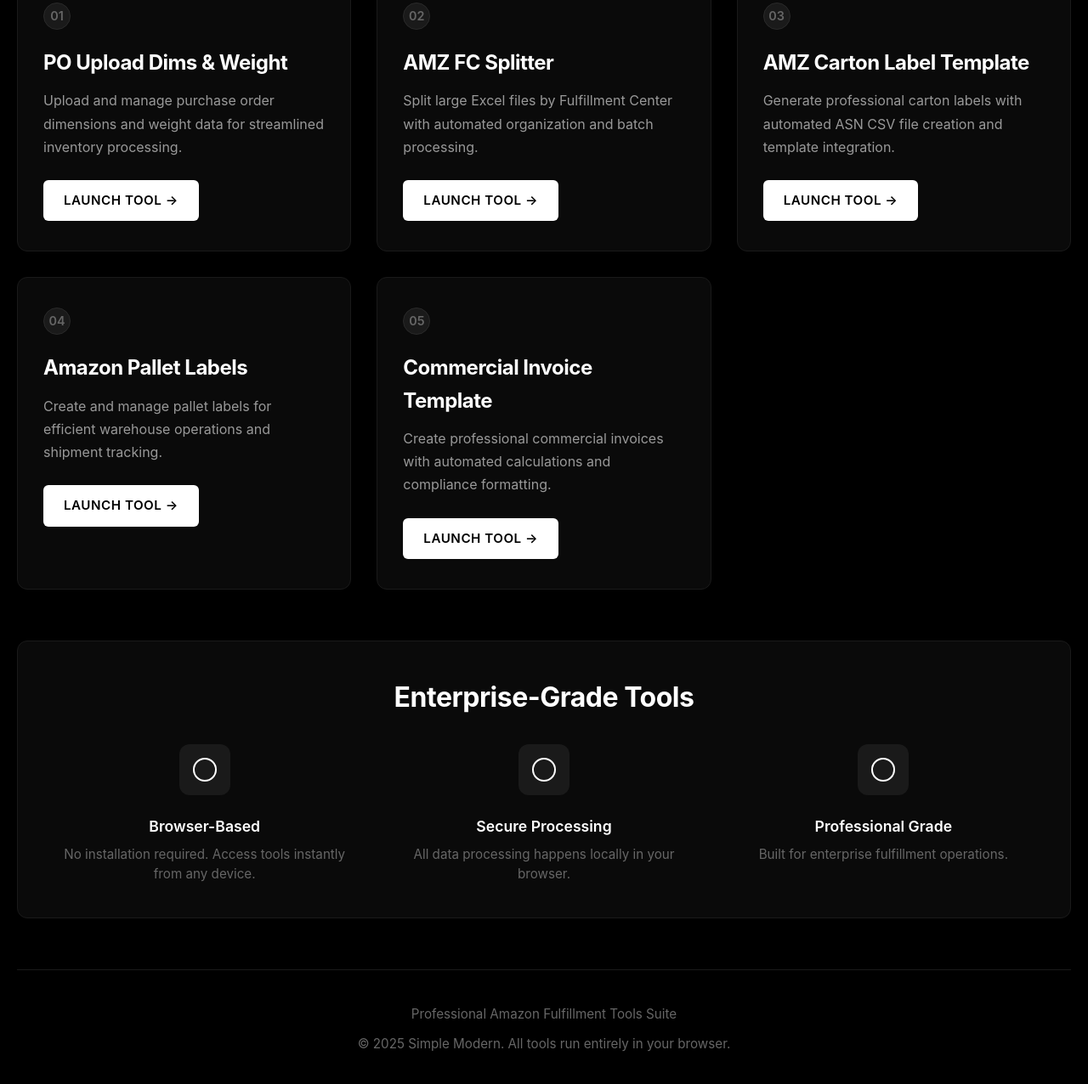
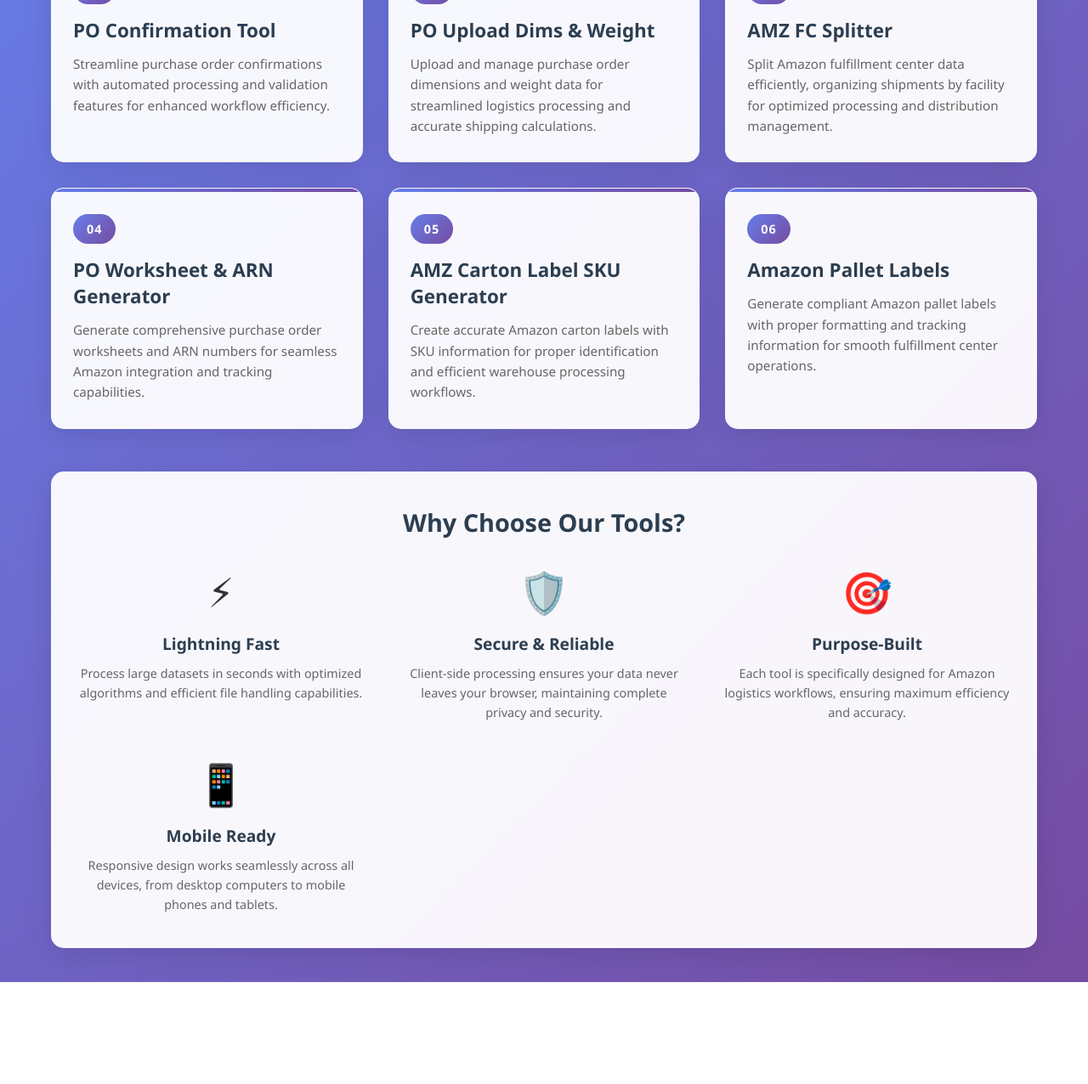
Before and after one commit to lucasmundtsm/Amazon-Tools-Hub, a plain HTML site: page index.html in a window 1280 px wide. Shown: the part 252-1528 px from the top of the page at 85% size. After the commit the page ends 1408 px from the top, so only its background shows below. Drawn offline with Linux system fonts and the light colour scheme.

Commit message:
Update index.html

```diff
--- a/index.html
+++ b/index.html
@@ -3,8 +3,7 @@
 <head>
     <meta charset="UTF-8">
     <meta name="viewport" content="width=device-width, initial-scale=1.0">
-    <title>Amazon Tools Hub - Simple Modern</title>
-    <meta name="description" content="Professional Amazon processing tools suite by Simple Modern">
+    <title>Amazon Tools Hub - Simple Modern Logistics</title>
     <style>
         * {
             margin: 0;
@@ -13,71 +12,66 @@
         }
 
         body {
-            font-family: -apple-system, BlinkMacSystemFont, 'Segoe UI', 'Roboto', 'Helvetica Neue', Arial, sans-serif;
-            background: #000000;
+            font-family: 'Segoe UI', Tahoma, Geneva, Verdana, sans-serif;
+            background: linear-gradient(135deg, #667eea 0%, #764ba2 100%);
             min-height: 100vh;
-            color: #ffffff;
-            line-height: 1.6;
+            color: #333;
         }
 
         .container {
-            max-width: 1400px;
+            max-width: 1200px;
             margin: 0 auto;
-            padding: 30px 20px 40px 20px;
+            padding: 40px 20px;
         }
 
         .header {
             text-align: center;
-            margin-bottom: 35px;
-            padding-bottom: 20px;
-            border-bottom: 1px solid rgba(255, 255, 255, 0.1);
+            margin-bottom: 50px;
+            color: white;
         }
 
         .company-name {
-            font-size: 2.5rem;
-            font-weight: 900;
-            letter-spacing: -1px;
-            text-transform: uppercase;
-            background: linear-gradient(135deg, #ffffff 0%, #cccccc 100%);
-            -webkit-background-clip: text;
-            -webkit-text-fill-color: transparent;
-            background-clip: text;
-            margin-bottom: 5px;
-            animation: fadeIn 1s ease-out;
+            font-size: 2.2rem;
+            font-weight: 300;
+            letter-spacing: 2px;
+            margin-bottom: 10px;
+            text-shadow: 2px 2px 4px rgba(0,0,0,0.3);
         }
 
         .tagline {
-            font-size: 2.5rem;
-            font-weight: 900;
-            letter-spacing: -1px;
-            text-transform: uppercase;
-            background: linear-gradient(135deg, #ffffff 0%, #cccccc 100%);
-            -webkit-background-clip: text;
-            -webkit-text-fill-color: transparent;
-            background-clip: text;
-            animation: fadeIn 1s ease-out 0.2s both;
+            font-size: 2rem;
+            font-weight: 600;
+            letter-spacing: 1px;
+            text-shadow: 2px 2px 4px rgba(0,0,0,0.3);
         }
 
         .tools-grid {
             display: grid;
-            grid-template-columns: repeat(auto-fit, minmax(380px, 1fr));
+            grid-template-columns: repeat(auto-fit, minmax(350px, 1fr));
             gap: 30px;
-            margin-bottom: 60px;
+            margin: 40px 0;
         }
 
         .tool-card {
-            background: #0a0a0a;
-            border: 1px solid #1a1a1a;
-            border-radius: 12px;
-            padding: 35px 30px;
-            transition: all 0.3s cubic-bezier(0.4, 0, 0.2, 1);
+            background: rgba(255, 255, 255, 0.95);
+            backdrop-filter: blur(10px);
+            border-radius: 15px;
+            padding: 30px 25px;
+            text-decoration: none;
+            color: #333;
+            transition: all 0.3s ease;
+            border: 1px solid rgba(255, 255, 255, 0.2);
+            box-shadow: 0 8px 32px rgba(0, 0, 0, 0.1);
             position: relative;
             overflow: hidden;
-            animation: slideUp 0.6s ease-out both;
-            cursor: pointer;
-            text-decoration: none;
-            color: inherit;
-            display: block;
+            animation: slideUp 0.6s ease-out;
+            animation-fill-mode: both;
+        }
+
+        .tool-card:hover {
+            transform: translateY(-10px);
+            box-shadow: 0 20px 40px rgba(0, 0, 0, 0.15);
+            background: rgba(255, 255, 255, 0.98);
         }
 
         .tool-card::before {
@@ -86,99 +80,56 @@
             top: 0;
             left: 0;
             right: 0;
-            height: 2px;
-            background: linear-gradient(90deg, transparent, #ffffff, transparent);
-            transform: translateX(-100%);
-            transition: transform 0.6s ease;
-        }
-
-        .tool-card:hover::before {
-            transform: translateX(100%);
-        }
-
-        .tool-card:hover {
-            background: #111111;
-            border-color: #333333;
-            transform: translateY(-5px);
-            box-shadow: 0 20px 40px rgba(0, 0, 0, 0.5);
-        }
-
-        .tool-card:hover .tool-button {
-            background: #f0f0f0;
-            transform: translateX(5px);
+            height: 4px;
+            background: linear-gradient(90deg, #667eea, #764ba2);
         }
 
         .tool-number {
             display: inline-block;
-            width: 32px;
-            height: 32px;
-            background: #1a1a1a;
-            border: 1px solid #2a2a2a;
-            border-radius: 50%;
-            text-align: center;
-            line-height: 30px;
+            background: linear-gradient(135deg, #667eea, #764ba2);
+            color: white;
+            font-weight: 600;
+            padding: 8px 16px;
+            border-radius: 20px;
             font-size: 0.9rem;
-            color: #666666;
-            margin-bottom: 20px;
-            font-weight: 600;
+            margin-bottom: 15px;
+            letter-spacing: 1px;
         }
 
         .tool-title {
-            font-size: 1.5rem;
-            font-weight: 700;
+            font-size: 1.4rem;
+            font-weight: 600;
             margin-bottom: 12px;
-            color: #ffffff;
-            letter-spacing: -0.5px;
+            color: #2c3e50;
         }
 
         .tool-description {
-            font-size: 1rem;
-            color: #999999;
-            line-height: 1.7;
-            margin-bottom: 25px;
-            min-height: 50px;
-        }
-
-        .tool-button {
-            background: #ffffff;
-            color: #000000;
-            text-decoration: none;
-            padding: 12px 24px;
-            border-radius: 6px;
-            font-weight: 600;
+            color: #666;
+            line-height: 1.6;
             font-size: 0.95rem;
-            display: inline-block;
-            transition: all 0.2s ease;
-            letter-spacing: 0.5px;
-            text-transform: uppercase;
-            pointer-events: none;
-        }
-
-        .tool-card:active {
-            transform: translateY(-3px);
         }
 
         .features-section {
-            background: #0a0a0a;
-            border: 1px solid #1a1a1a;
-            border-radius: 12px;
-            padding: 40px;
-            margin-bottom: 60px;
-            text-align: center;
+            background: rgba(255, 255, 255, 0.95);
+            backdrop-filter: blur(10px);
+            border-radius: 15px;
+            padding: 40px 30px;
+            margin-top: 50px;
+            box-shadow: 0 8px 32px rgba(0, 0, 0, 0.1);
         }
 
         .features-title {
-            font-size: 2rem;
-            font-weight: 700;
+            font-size: 1.8rem;
+            font-weight: 600;
+            text-align: center;
             margin-bottom: 30px;
-            letter-spacing: -0.5px;
+            color: #2c3e50;
         }
 
         .features-grid {
             display: grid;
             grid-template-columns: repeat(auto-fit, minmax(250px, 1fr));
             gap: 40px;
-            margin-top: 30px;
         }
 
         .feature-item {
@@ -186,62 +137,22 @@
         }
 
         .feature-icon {
-            display: inline-block;
-            width: 60px;
-            height: 60px;
-            background: #1a1a1a;
-            border-radius: 12px;
+            font-size: 3rem;
             margin-bottom: 15px;
-            position: relative;
-        }
-
-        .feature-icon::after {
-            content: '';
-            position: absolute;
-            top: 50%;
-            left: 50%;
-            transform: translate(-50%, -50%);
-            width: 24px;
-            height: 24px;
-            border: 2px solid #ffffff;
-            border-radius: 50%;
+            display: block;
         }
 
         .feature-title {
-            font-size: 1.1rem;
+            font-size: 1.2rem;
             font-weight: 600;
-            margin-bottom: 8px;
-            color: #ffffff;
+            margin-bottom: 10px;
+            color: #2c3e50;
         }
 
-        .feature-text {
-            font-size: 0.95rem;
-            color: #666666;
-            line-height: 1.5;
-        }
-
-        .footer {
-            text-align: center;
-            padding-top: 40px;
-            border-top: 1px solid rgba(255, 255, 255, 0.1);
-            color: #666666;
-        }
-
-        .footer p {
-            margin-bottom: 10px;
-            font-size: 0.95rem;
-        }
-
-        /* Animations */
-        @keyframes fadeIn {
-            from {
-                opacity: 0;
-                transform: translateY(-20px);
-            }
-            to {
-                opacity: 1;
-                transform: translateY(0);
-            }
+        .feature-description {
+            color: #666;
+            line-height: 1.6;
+            font-size: 0.9rem;
         }
 
         @keyframes slideUp {
@@ -255,11 +166,12 @@
             }
         }
 
-        .tool-card:nth-child(1) { animation-delay: 0.1s; }
-        .tool-card:nth-child(2) { animation-delay: 0.15s; }
+        .tool-card:nth-child(1) { animation-delay: 0s; }
+        .tool-card:nth-child(2) { animation-delay: 0.1s; }
         .tool-card:nth-child(3) { animation-delay: 0.2s; }
-        .tool-card:nth-child(4) { animation-delay: 0.25s; }
-        .tool-card:nth-child(5) { animation-delay: 0.3s; }
+        .tool-card:nth-child(4) { animation-delay: 0.3s; }
+        .tool-card:nth-child(5) { animation-delay: 0.4s; }
+        .tool-card:nth-child(6) { animation-delay: 0.5s; }
 
         @media (max-width: 768px) {
             .company-name {
@@ -267,7 +179,7 @@
             }
 
             .tagline {
-                font-size: 1.8rem;
+                font-size: 1.6rem;
             }
 
             .tools-grid {
@@ -299,11 +211,11 @@
             }
 
             .tagline {
-                font-size: 1.5rem;
+                font-size: 1.4rem;
             }
 
             .tool-title {
-                font-size: 1.3rem;
+                font-size: 1.2rem;
             }
 
             .features-title {
@@ -340,109 +252,84 @@
         </header>
 
         <div class="tools-grid">
+            <a href="https://lucasmundtsm.github.io/PO-Confirmation-Tool/" class="tool-card" target="_blank">
+                <span class="tool-number">01</span>
+                <h2 class="tool-title">PO Confirmation Tool</h2>
+                <p class="tool-description">Streamline purchase order confirmations with automated processing and validation features for enhanced workflow efficiency.</p>
+            </a>
+
             <a href="https://lucasmundtsm.github.io/PO-Upload-Dims-and-Weight/" class="tool-card" target="_blank">
-                <span class="tool-number">01</span>
+                <span class="tool-number">02</span>
                 <h2 class="tool-title">PO Upload Dims & Weight</h2>
-                <p class="tool-description">Upload and manage purchase order dimensions and weight data for streamlined inventory processing.</p>
-                <span class="tool-button">Launch Tool →</span>
+                <p class="tool-description">Upload and manage purchase order dimensions and weight data for streamlined logistics processing and accurate shipping calculations.</p>
             </a>
 
             <a href="https://lucasmundtsm.github.io/AMZ-FC-Splitter/" class="tool-card" target="_blank">
-                <span class="tool-number">02</span>
+                <span class="tool-number">03</span>
                 <h2 class="tool-title">AMZ FC Splitter</h2>
-                <p class="tool-description">Split large Excel files by Fulfillment Center with automated organization and batch processing.</p>
-                <span class="tool-button">Launch Tool →</span>
+                <p class="tool-description">Split Amazon fulfillment center data efficiently, organizing shipments by facility for optimized processing and distribution management.</p>
             </a>
 
-            <a href="https://lucasmundtsm.github.io/AMZ-Carton-Label-Template/" class="tool-card" target="_blank">
-                <span class="tool-number">03</span>
-                <h2 class="tool-title">AMZ Carton Label Template</h2>
-                <p class="tool-description">Generate professional carton labels with automated ASN CSV file creation and template integration.</p>
-                <span class="tool-button">Launch Tool →</span>
+            <a href="https://lucasmundtsm.github.io/PO-Worksheet-and-ARN-Generator/" class="tool-card" target="_blank">
+                <span class="tool-number">04</span>
+                <h2 class="tool-title">PO Worksheet & ARN Generator</h2>
+                <p class="tool-description">Generate comprehensive purchase order worksheets and ARN numbers for seamless Amazon integration and tracking capabilities.</p>
+            </a>
+
+            <a href="https://lucasmundtsm.github.io/AMZ-Carton-Label-SKU-Generator/" class="tool-card" target="_blank">
+                <span class="tool-number">05</span>
+                <h2 class="tool-title">AMZ Carton Label SKU Generator</h2>
+                <p class="tool-description">Create accurate Amazon carton labels with SKU information for proper identification and efficient warehouse processing workflows.</p>
             </a>
 
             <a href="https://lucasmundtsm.github.io/Amazon-Pallet-Labels/" class="tool-card" target="_blank">
-                <span class="tool-number">04</span>
+                <span class="tool-number">06</span>
                 <h2 class="tool-title">Amazon Pallet Labels</h2>
-                <p class="tool-description">Create and manage pallet labels for efficient warehouse operations and shipment tracking.</p>
-                <span class="tool-button">Launch Tool →</span>
-            </a>
-
-            <a href="https://lucasmundtsm.github.io/Commercial-Invoice-Template/" class="tool-card" target="_blank">
-                <span class="tool-number">05</span>
-                <h2 class="tool-title">Commercial Invoice Template</h2>
-                <p class="tool-description">Create professional commercial invoices with automated calculations and compliance formatting.</p>
-                <span class="tool-button">Launch Tool →</span>
+                <p class="tool-description">Generate compliant Amazon pallet labels with proper formatting and tracking information for smooth fulfillment center operations.</p>
             </a>
         </div>
 
         <div class="features-section">
-            <h2 class="features-title">Enterprise-Grade Tools</h2>
+            <h2 class="features-title">Why Choose Our Tools?</h2>
             <div class="features-grid">
                 <div class="feature-item">
-                    <div class="feature-icon"></div>
-                    <h3 class="feature-title">Browser-Based</h3>
-                    <p class="feature-text">No installation required. Access tools instantly from any device.</p>
+                    <span class="feature-icon">⚡</span>
+                    <h3 class="feature-title">Lightning Fast</h3>
+                    <p class="feature-description">Process large datasets in seconds with optimized algorithms and efficient file handling capabilities.</p>
                 </div>
                 <div class="feature-item">
-                    <div class="feature-icon"></div>
-                    <h3 class="feature-title">Secure Processing</h3>
-                    <p class="feature-text">All data processing happens locally in your browser.</p>
+                    <span class="feature-icon">🛡️</span>
+                    <h3 class="feature-title">Secure & Reliable</h3>
+                    <p class="feature-description">Client-side processing ensures your data never leaves your browser, maintaining complete privacy and security.</p>
                 </div>
                 <div class="feature-item">
-                    <div class="feature-icon"></div>
-                    <h3 class="feature-title">Professional Grade</h3>
-                    <p class="feature-text">Built for enterprise fulfillment operations.</p>
+                    <span class="feature-icon">🎯</span>
+                    <h3 class="feature-title">Purpose-Built</h3>
+                    <p class="feature-description">Each tool is specifically designed for Amazon logistics workflows, ensuring maximum efficiency and accuracy.</p>
+                </div>
+                <div class="feature-item">
+                    <span class="feature-icon">📱</span>
+                    <h3 class="feature-title">Mobile Ready</h3>
+                    <p class="feature-description">Responsive design works seamlessly across all devices, from desktop computers to mobile phones and tablets.</p>
                 </div>
             </div>
         </div>
-
-        <footer class="footer">
-            <p>Professional Amazon Fulfillment Tools Suite</p>
-            <p>© 2025 Simple Modern. All tools run entirely in your browser.</p>
-        </footer>
     </div>
 
     <script>
-        // Remove loading bar after page loads
+        // Add smooth loading animation
         window.addEventListener('load', function() {
-            setTimeout(function() {
-                document.querySelector('.loading-bar').style.display = 'none';
-            }, 1000);
+            const loadingBar = document.querySelector('.loading-bar');
+            setTimeout(() => {
+                loadingBar.style.display = 'none';
+            }, 2000);
         });
 
-        // Add smooth hover effects
-        document.addEventListener('DOMContentLoaded', function() {
-            // Add click analytics (optional)
-            const toolCards = document.querySelectorAll('.tool-card');
-            toolCards.forEach(card => {
-                card.addEventListener('click', function(e) {
-                    const toolTitle = this.querySelector('.tool-title').textContent;
-                    console.log(`Tool accessed: ${toolTitle}`);
-                });
-            });
-
-            // Intersection Observer for fade-in animations
-            const observerOptions = {
-                threshold: 0.1,
-                rootMargin: '0px 0px -50px 0px'
-            };
-
-            const observer = new IntersectionObserver(function(entries) {
-                entries.forEach(entry => {
-                    if (entry.isIntersecting) {
-                        entry.target.style.opacity = '1';
-                        entry.target.style.transform = 'translateY(0)';
-                    }
-                });
-            }, observerOptions);
-
-            const featureItems = document.querySelectorAll('.feature-item');
-            featureItems.forEach(item => {
-                item.style.opacity = '0';
-                item.style.transform = 'translateY(20px)';
-                item.style.transition = 'all 0.6s ease-out';
-                observer.observe(item);
+        // Add hover effects and analytics if needed
+        document.querySelectorAll('.tool-card').forEach(card => {
+            card.addEventListener('click', function() {
+                // Optional: Add analytics tracking here
+                console.log('Tool clicked:', this.querySelector('.tool-title').textContent);
             });
         });
     </script>
```
